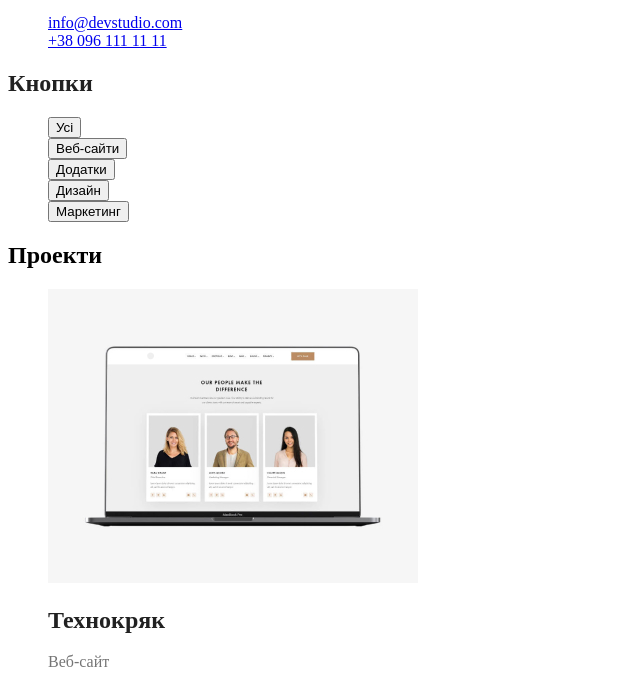
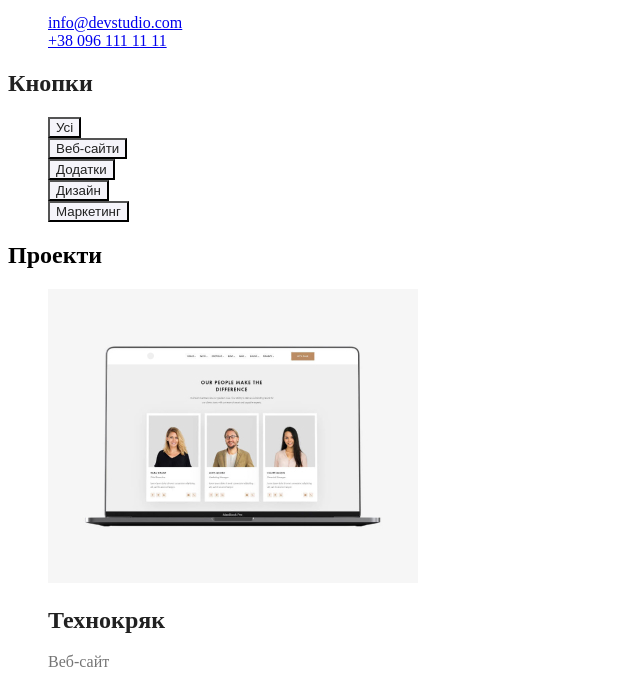
Before and after one commit to IhorSmyk/goit-markup-hw-02, a plain HTML site: page portfolio.html in a window 1280 px wide. Shown: the part 98-782 px from the top of the page, without its empty margins (0-640 px from the left). Drawn offline with Linux system fonts and the light colour scheme.

Commit message:
update proj

```diff
--- a/portfolio.html
+++ b/portfolio.html
@@ -6,7 +6,7 @@
     <meta name="viewport" content="width=device-width, initial-scale=1.0" />
     <title>Document</title>
     <link rel="stylesheet" href="./css/common.css">
-    <link rel="stylesheet" href="./css/styles.css" />
+    <link rel="stylesheet" href="./css/portfolio.css" />
   </head>
   <body>
     <header>
```
Also changed, not shown: index.html (+1 -1 lines).
